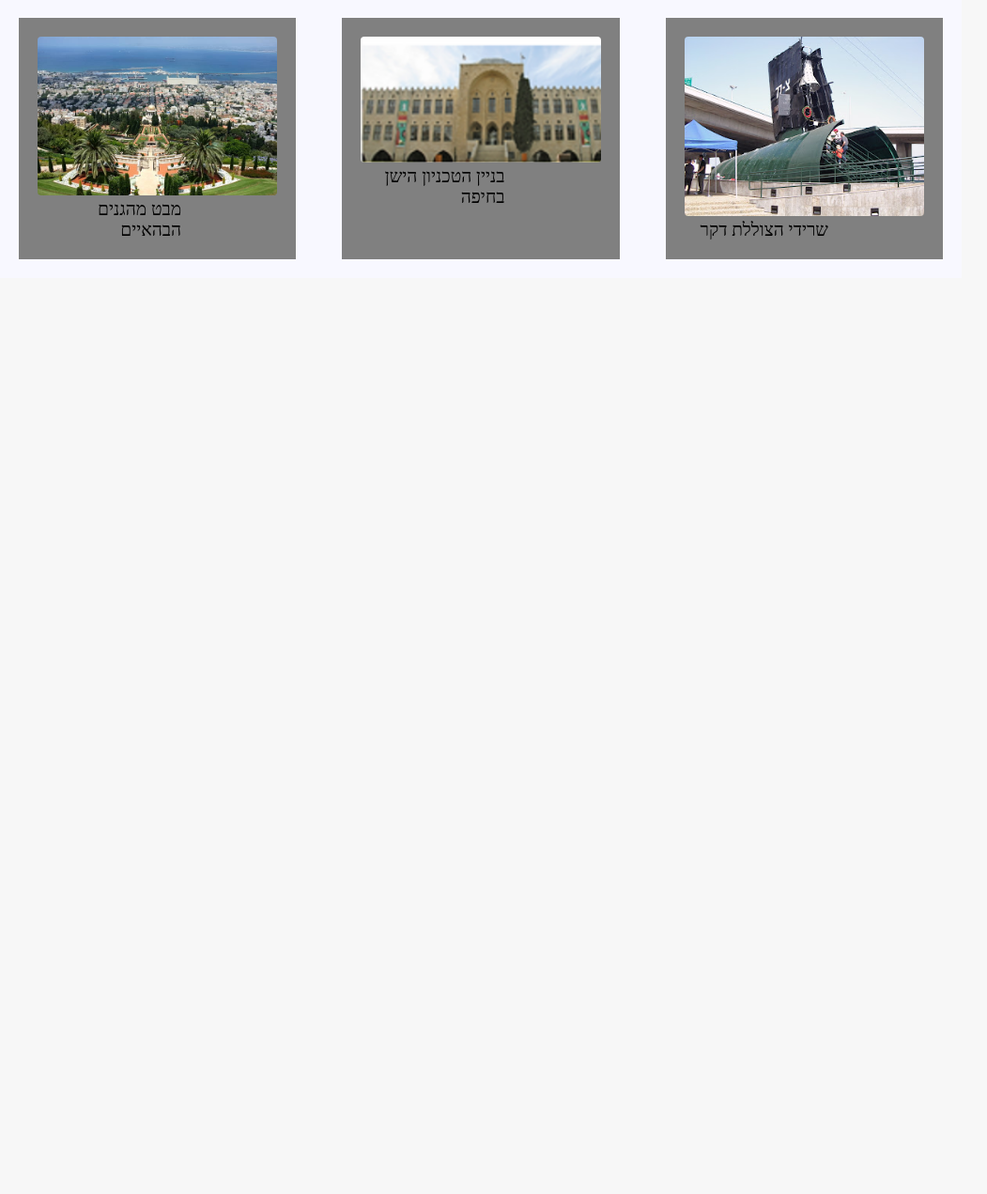
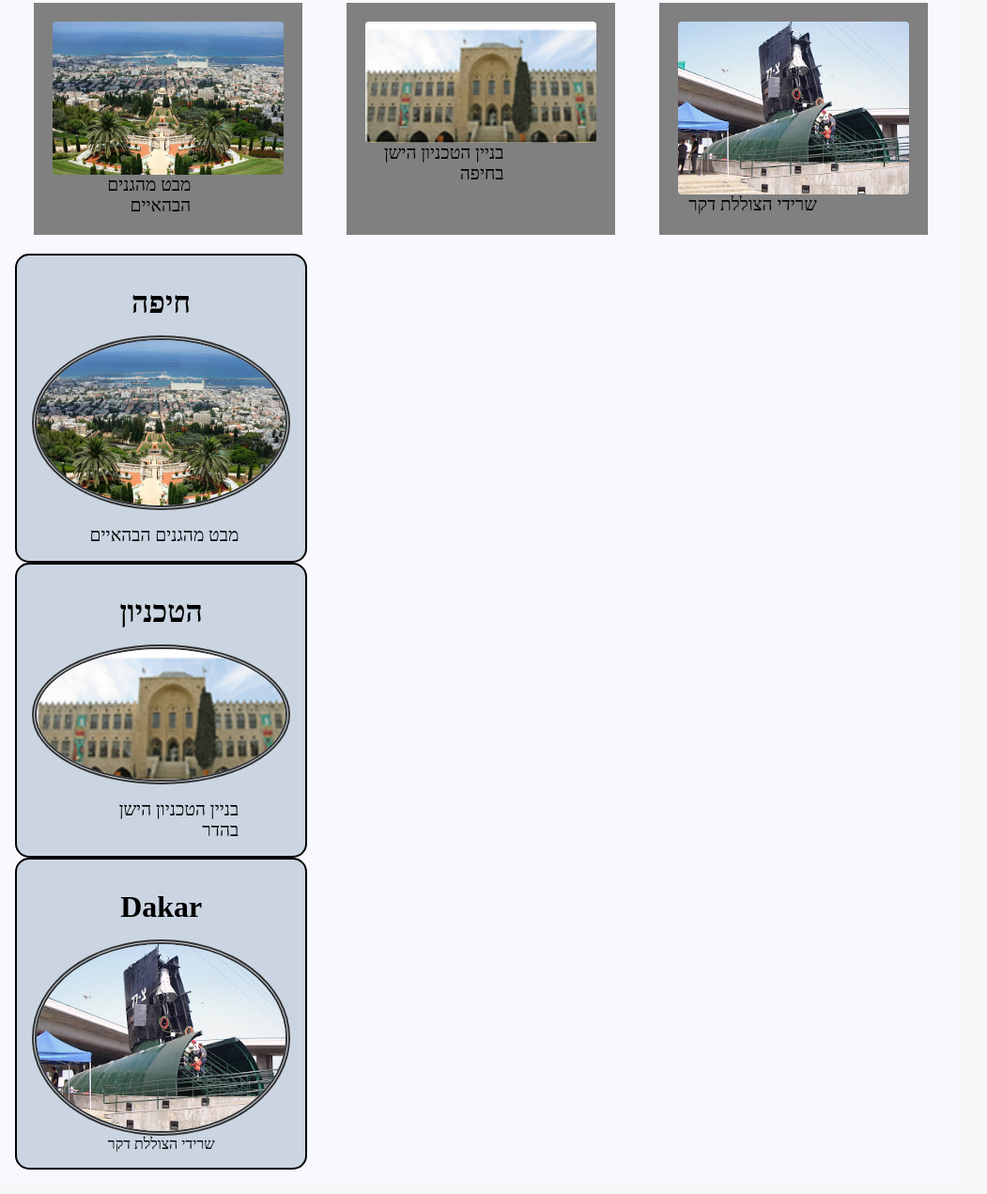
Before and after one commit to mosheshahar/moshes-website, a plain HTML site: page Golan/information.html in a window 1280 px wide. Shown: the part 413-1684 px from the top of the page at 94% size, without its empty margins (0-1051 px from the left). Before the commit the page ends 800 px from the top, so only its background shows below. Drawn offline with Linux system fonts and the light colour scheme.

Commit message:
Add files via upload

```diff
--- a/Golan/information.html
+++ b/Golan/information.html
@@ -73,6 +73,27 @@
                     </div>
                 </section>
             </div>
+            <article id="photo1" class="card">
+                <figure>
+                    <img src="Haifa2.jpg" alt="Haifa" width="500" height="500" />
+                    <figcaption>חיפה</figcaption>
+                </figure>
+                <p>מבט מהגנים הבהאיים</p>
+            </article>
+            <article id="photo1" class="card">
+                <figure>
+                    <img src="Technion Hadar.png" alt="Techion" width="500" height="500" />
+                    <figcaption>הטכניון</figcaption>
+                </figure>
+                <p>בניין הטכניון הישן בהדר</p>
+            </article>
+            <article id="photo1" class="card">
+                <figure>
+                    <img src="Dakar.jpg" alt="Dakar" width="500" height="500" />
+                    <figcaption>Dakar</figcaption>
+                </figure>
+                <p</p>שרידי הצוללת דקר
+            </article>
         </main>
     </body>
  </html>
--- a/Golan/main.css
+++ b/Golan/main.css
@@ -5,10 +5,17 @@
     box-sizing: border-box;
 }
 
+.container {
+    border: 2px dashed red;
+    font-size: 1.5rem;
+    margin: 1.5em;
+    padding: 1.5em;
+}
+
 /* Element Selector */
 body {
     background-color: #f7f7f7;
-    margin: 05.rem auto;
+    margin: 10px auto;
     text-align: center;
 }
 
@@ -64,6 +71,123 @@ ul, ol {
     padding-inline: 4rem;
     height: fit-content;
 }
+
+img {
+    display: block;
+    max-width: 100%;
+    height: auto;
+  }
+
+  .card {
+    scroll-margin-top: 8rem;
+    width: min(100%, 350px);
+    background-color: #cbd5e1;
+    border: 2px solid #000;
+    border-radius: 15px;
+    padding: 1rem;
+    display: flex;
+    flex-direction: column;
+    align-items: center;
+  }
+
+  .card figure {
+    display: flex;
+    flex-flow: column nowrap;
+  }
+
+  .card img {
+    border: 5px double #333;
+    border-radius: 50%;
+  }
+
+  .card figcaption {
+    font-weight: bolder;
+    font-size: 2rem;
+    margin: 1rem;
+    text-align: center;
+  }
+
+  /* || SMALL */
+@media screen and (min-width: 576px) {
+    main {
+      justify-content: center;
+      flex-flow: row wrap;
+      padding: 1rem;
+    }
+
+    .card {
+      width: min(100%, 400px);
+    }
+
+    .card:last-child {
+      order: -1;
+    }
+  }
+
+  /* || MEDIUM */
+  @media screen and (min-width: 768px) {
+    nav {
+      display: none;
+    }
+
+    .card {
+      width: min(100%, 325px);
+    }
+
+    .card figure {
+      flex-flow: column-reverse;
+    }
+
+    .card p {
+      margin-top: 1rem;
+    }
+  }
+
+  /* || LARGE */
+  @media screen and (min-width: 992px) {
+    .card {
+      width: min(100%, 400px);
+    }
+
+    .card:nth-child(2) {
+      order: -1;
+    }
+  }
+
+  /* || XL  */
+  @media screen and (min-width: 1200px) {
+    .card {
+      /* Remove calc() - min() supports math! */
+      width: min(33% - 1rem, 500px);
+    }
+  }
+
+  /* || MOBILE DEVICE LANDSCAPE  */
+  @media screen and (max-height: 425px) and (min-aspect-ratio: 7/4) {
+    h1 {
+      font-size: 1.5rem;
+    }
+
+    nav {
+      display: none;
+    }
+
+    main {
+      flex-flow: row nowrap;
+      justify-content: space-evenly;
+      align-items: stretch;
+    }
+
+    .card {
+      /* Remove calc() - min() supports math! */
+      width: min(33% - 0.25rem, 200px);
+    }
+
+    .card figcaption,
+    .card p {
+      font-size: 1.25rem;
+    }
+  }
 
 .image {
     top: 700px;
```
Also changed, not shown: Golan/help.html (+3 -5 lines).
